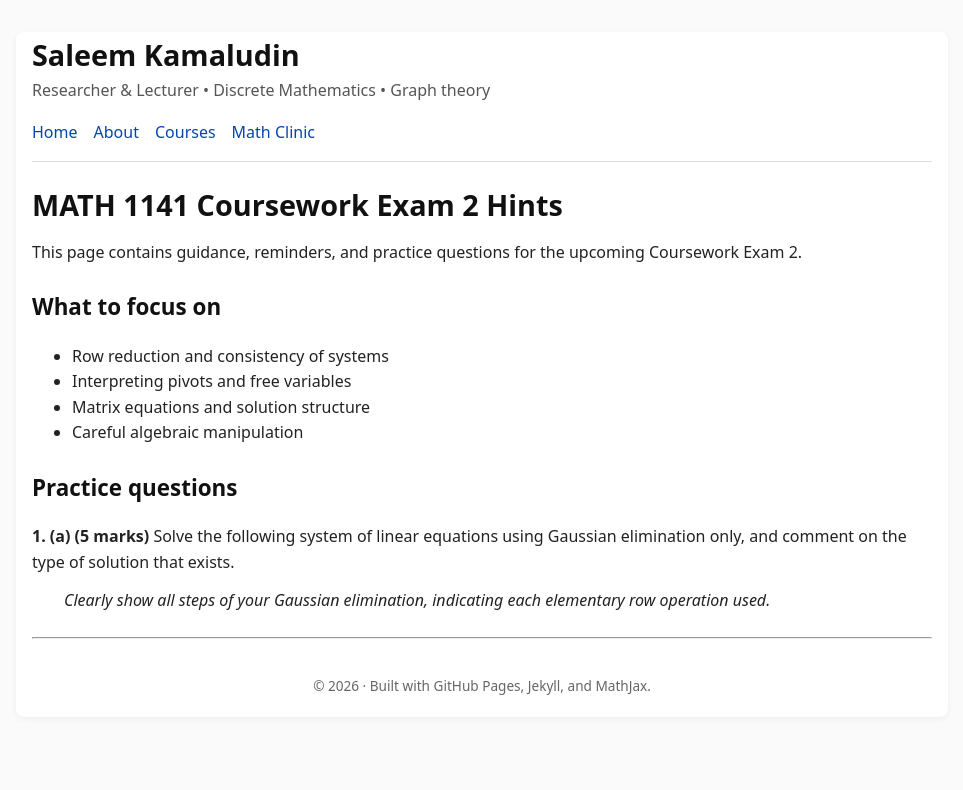
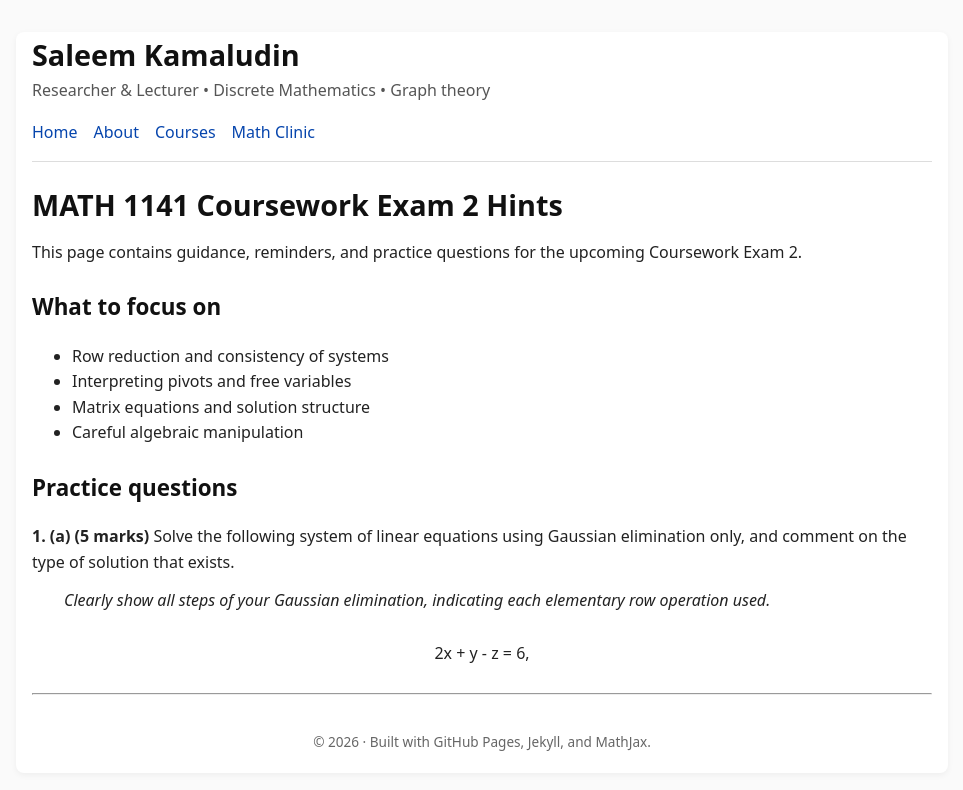
Before and after one commit to SaleemKamaludin/SaleemKamaludin.github.io, a Jekyll site: the page built from courses/math-1141-coursework-exam-2-hints.md, in a window 1280 px wide. Shown: the top 790 px of the page, without its empty margins (158-1121 px from the left). Built offline with Jekyll 4.4.1, drawn with Linux system fonts in a browser that asks for light colours.

Commit message:
Add hint for equation 2x + y - z = 6

```diff
--- a/courses/math-1141-coursework-exam-2-hints.md
+++ b/courses/math-1141-coursework-exam-2-hints.md
@@ -27,3 +27,4 @@ This page contains guidance, reminders, and practice questions for the upcoming
 
 
 <div style="text-align: center; margin-top: 1.5em; margin-bottom: 1.5em; line-height: 2;">
+  <div>2x + y - z = 6,</div>
```
